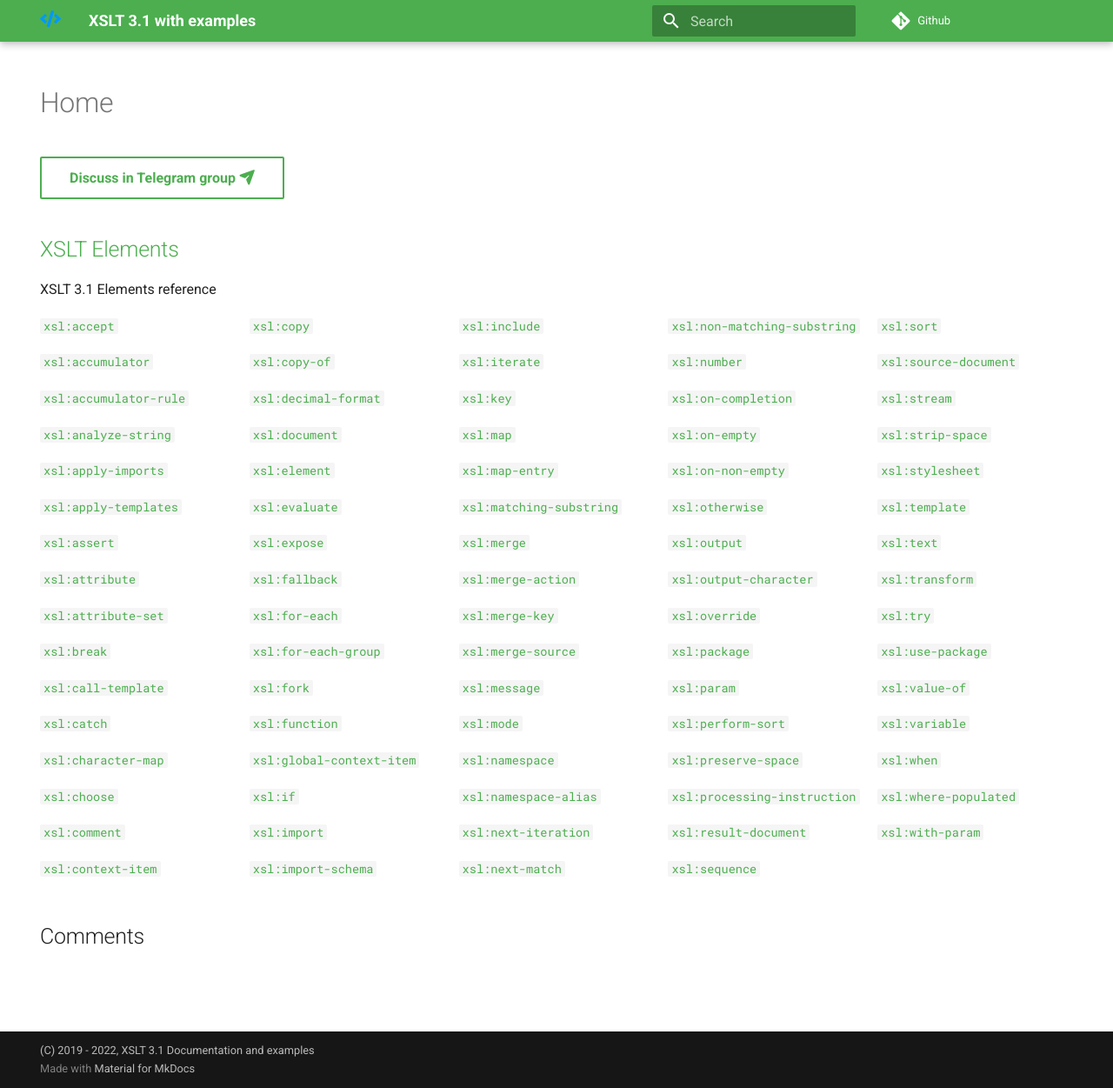
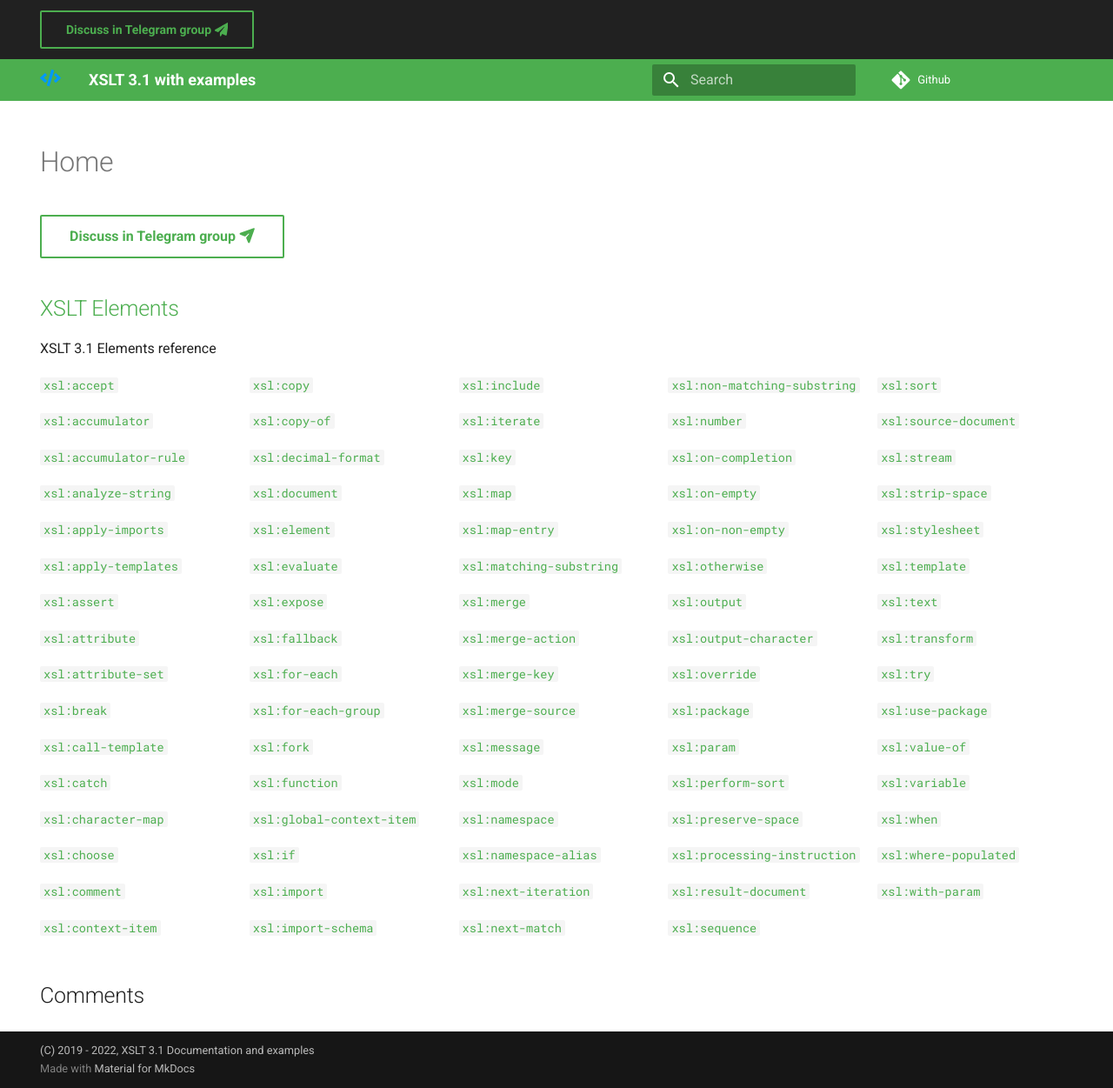
Before and after one commit to xsltdev/xsltdev.com, an MkDocs documentation site: the page built from docs/index.md, in a window 1280 px wide and 1251 px high. Shown: the whole window at 87% size. Built offline with MkDocs 1.6.1 and Material for MkDocs 9.7.7, drawn with Linux system fonts in a browser that asks for light colours; comment, search, counter and statistics services are not loaded.

Commit message:
Update main.html

```diff
--- a/overrides/main.html
+++ b/overrides/main.html
@@ -1,4 +1,8 @@
 {% extends "base.html" %}
+
+{% block announce %}
+  <a class="md-button" href="https://t.me/xsltdev">Discuss in Telegram group <span class="twemoji"><svg xmlns="http://www.w3.org/2000/svg" viewBox="0 0 512 512"><!--! Font Awesome Free 6.2.0 by @fontawesome - https://fontawesome.com License - https://fontawesome.com/license/free (Icons: CC BY 4.0, Fonts: SIL OFL 1.1, Code: MIT License) Copyright 2022 Fonticons, Inc.--><path d="M498.1 5.6c10.1 7 15.4 19.1 13.5 31.2l-64 416c-1.5 9.7-7.4 18.2-16 23s-18.9 5.4-28 1.6l-126.3-52.5-40.1 74.5c-5.2 9.7-16.3 14.6-27 11.9S192 499 192 488v-96c0-5.3 1.8-10.5 5.1-14.7l165.3-212.6c2.5-7.1-6.5-14.3-13-8.4l-179 161.9-32 28.9c-9.2 8.3-22.3 10.6-33.8 5.8l-85-35.4C8.4 312.8.8 302.2.1 290s5.5-23.7 16.1-29.8l448-256c10.7-6.1 23.9-5.5 34 1.4z"></path></svg></span></a>
+{% endblock %}
 
 <!-- Comments -->
 {% block content %}
```
